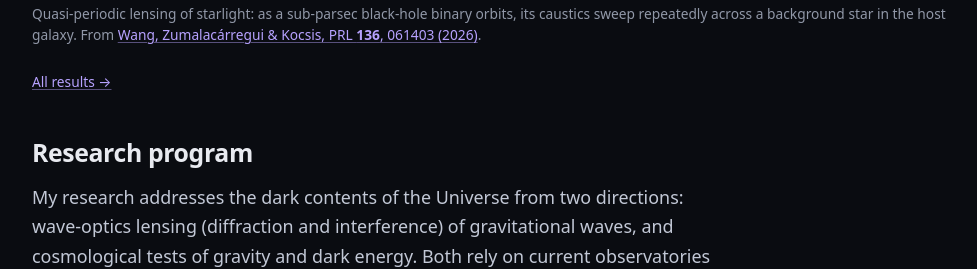
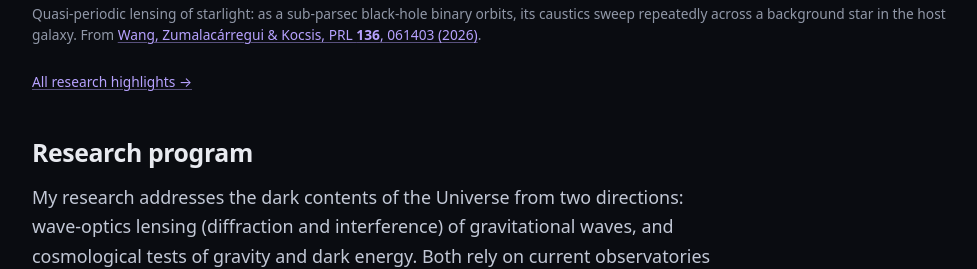
Before and after one commit to miguelzuma/miguelzuma.github.io, a Jekyll site: the page built from index.html, in a window 1280 px wide and 900 px high, scrolled down 1778 px, cut to the strip 188-457 px from the top of the window. Shown: the whole strip, without its empty margins (128-1105 px from the left). Built offline with Jekyll 4.4.1, drawn with Linux system fonts in a browser that asks for light colours.

Commit message:
Home: the link to the archive names what it reaches
"All results" predates the page being retitled; the archive is now Featured
works under the eyebrow Research highlights.

Co-Authored-By: Claude Opus 5 <noreply@anthropic.com>
Claude-Session: https://claude.ai/code/session_01E2ZbXszK9qt9svKVxU5Yrt

```diff
--- a/index.html
+++ b/index.html
@@ -87,7 +87,7 @@ description: >-
     <h2 id="featured-heading">Featured recent results</h2>
     {% include result-cards.html limit=3 figure=true %}
 
-    <p class="small"><a href="{{ '/results.html' | relative_url }}">All results &rarr;</a></p>
+    <p class="small"><a href="{{ '/results.html' | relative_url }}">All research highlights &rarr;</a></p>
   </section>
 
   <!-- ============ Program ============ -->
```
